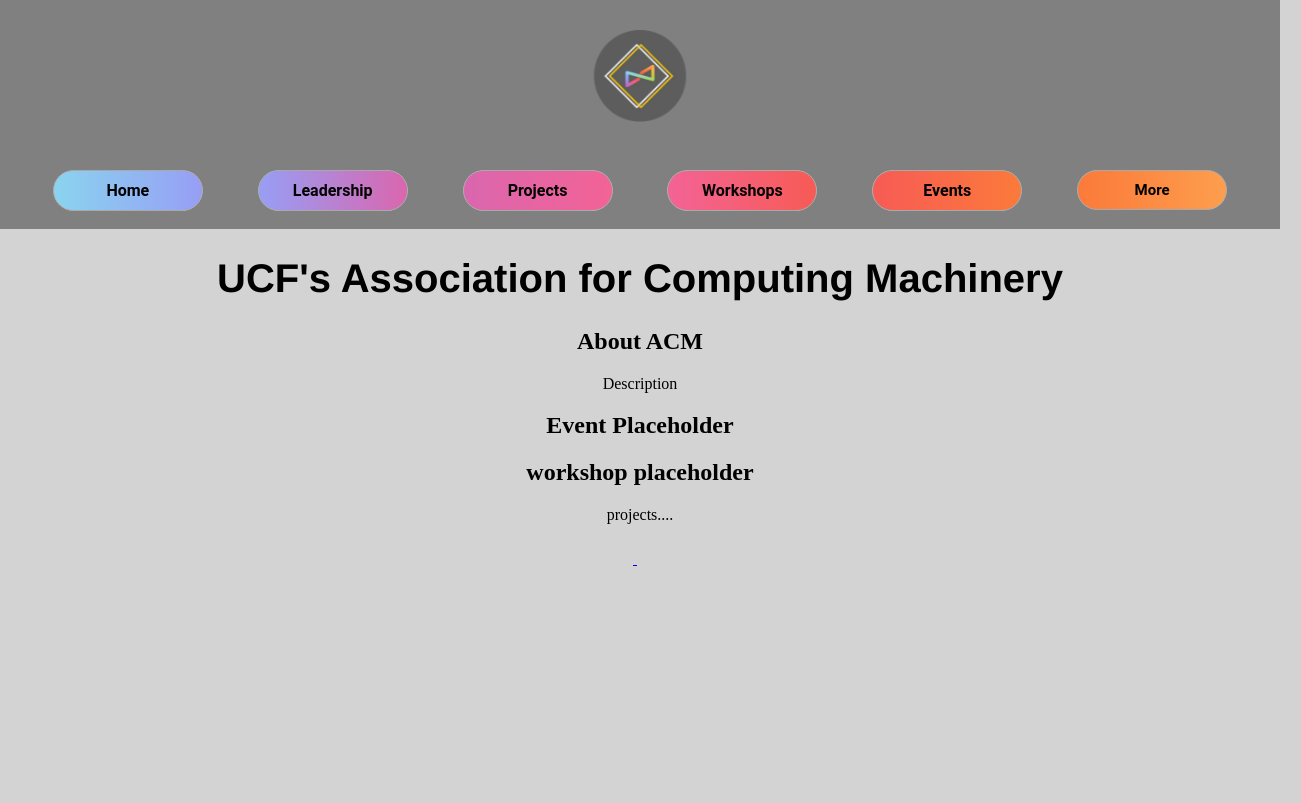
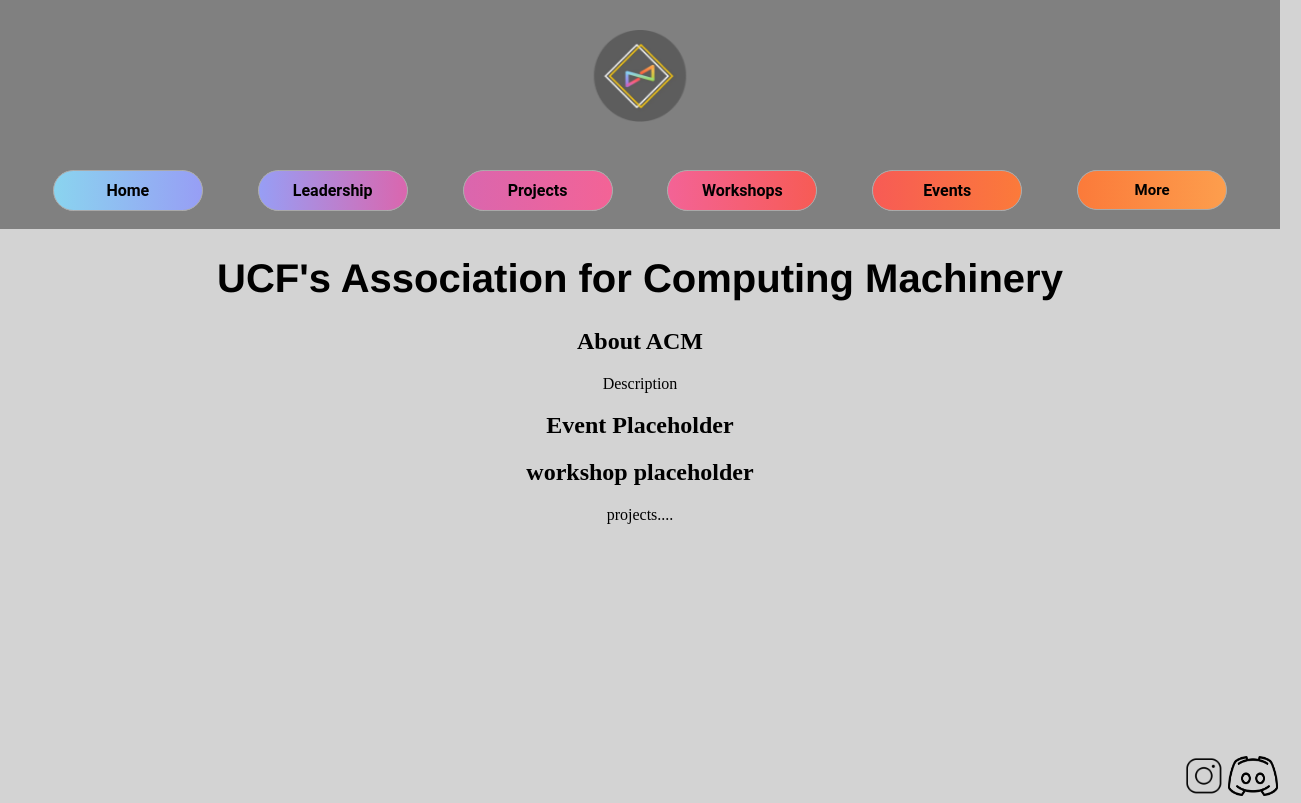
Before and after one commit to acm-dev-website/frontend, a plain HTML site: page index.html in a window 1280 px wide. Shown: the top 803 px of the page, 1301 px wide, since content can reach past the window. Drawn offline with Linux system fonts and the light colour scheme.

Commit message:
Fixed the logo issues

```diff
--- /dev/null
+++ b/index.css
@@ -0,0 +1,15 @@
+/* Don't ask me why I name it like this... */
+
+.logoContainer {
+    position: absolute;
+    right: 2px;
+    bottom: 0;
+}
+.logoContainer a .insta {
+    width: 40px;
+    height: 40px;
+}
+.logoContainer a .discord {
+    width: 50px;
+    height: 40px;
+}
--- a/index.html
+++ b/index.html
@@ -2,6 +2,7 @@
 <html>
     <head>
         <link rel="stylesheet" href="style.css"/>
+        <link rel="stylesheet" href="index.css"/>
     </head>
 
     <body>
@@ -56,14 +57,10 @@
       projects....
 
       <!-- These are the links -->
-      <div>
-         <a href="https://www.instagram.com/ucfacm/"> <img class="btn_insta" src ="instagramlogo.png"</a>
-        <a href="https://discord.gg/v5MGt27PsV" > <img class="btn_discord" src="discordlogo.png"</a>
+      <div class="logoContainer">
+         <a href="https://www.instagram.com/ucfacm/"> <img class="insta" src ="instagramlogo.png"/></a>
+        <a href="https://discord.gg/v5MGt27PsV" > <img class="discord" src="discordlogo.png"/></a>
       </div>
-
-        <!--Ignore This stuff-->
-        <div encryption-test></div>
-
 
     </body>
 
--- a/style.css
+++ b/style.css
@@ -1,11 +1,13 @@
 body {
   margin: 0;
   padding: 0;
+  min-height: 100vh;
   background-color: lightgray;
   background-repeat: no-repeat;
   background-attachment: fixed;
   border: 0px;
   text-align: center;
+  position: relative;
 }
 
 .main {
@@ -209,29 +211,6 @@
   font-size: 20px;
   text-decoration-color:black ;
 }
-.btn_insta {
-  position: relative;
-  top: 500px;
-  left: 47%;
-  display: inline-block;
-  height: 40px;
-  width: 40px;
-  margin-left: auto;
-  margin-right: auto;
-}
-
-.btn_discord {
-  position: relative;
-  top: 500px;
-  left: 48%;
-  display: inline-block;
-  height: 40px;
-  width: 50px;
-  margin-left: auto;
-  margin-right: auto;
-}
-
-
 
 /* rotates acm logo on hover*/
 .spin2 {
```
